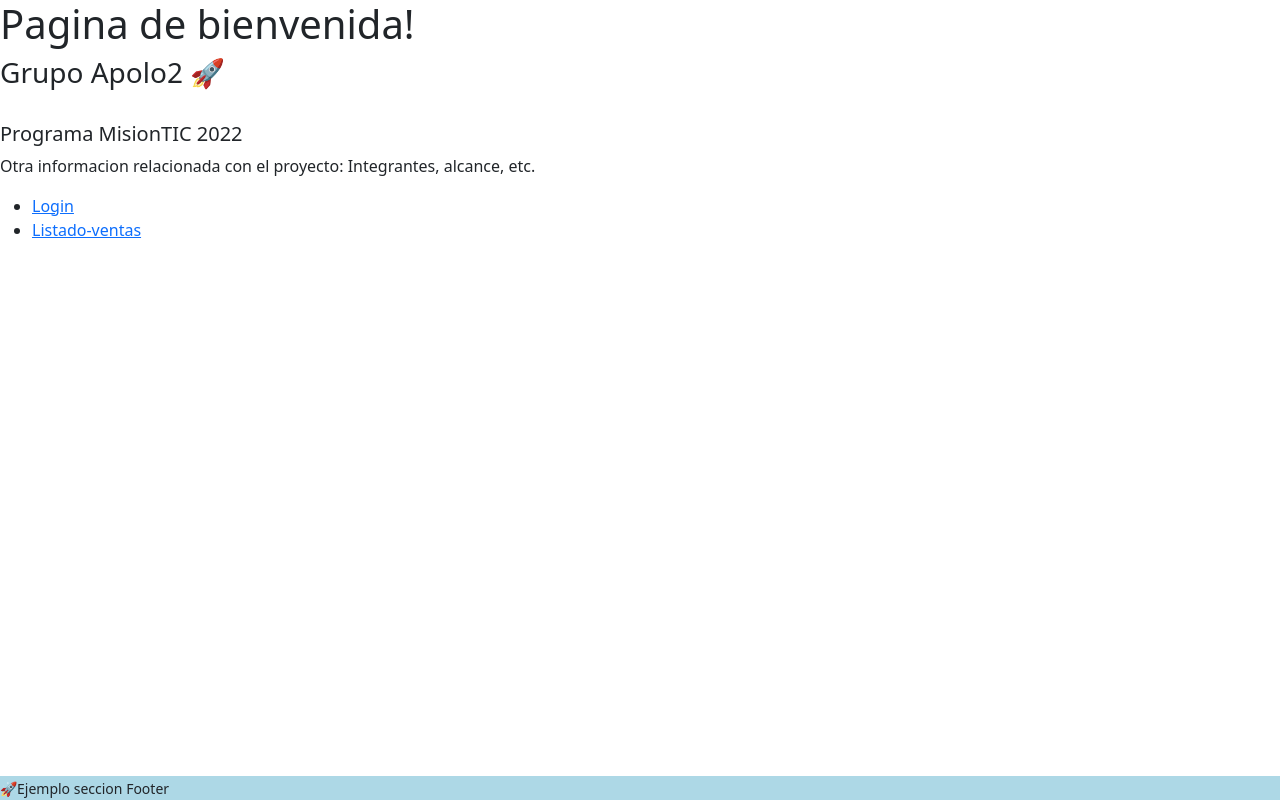
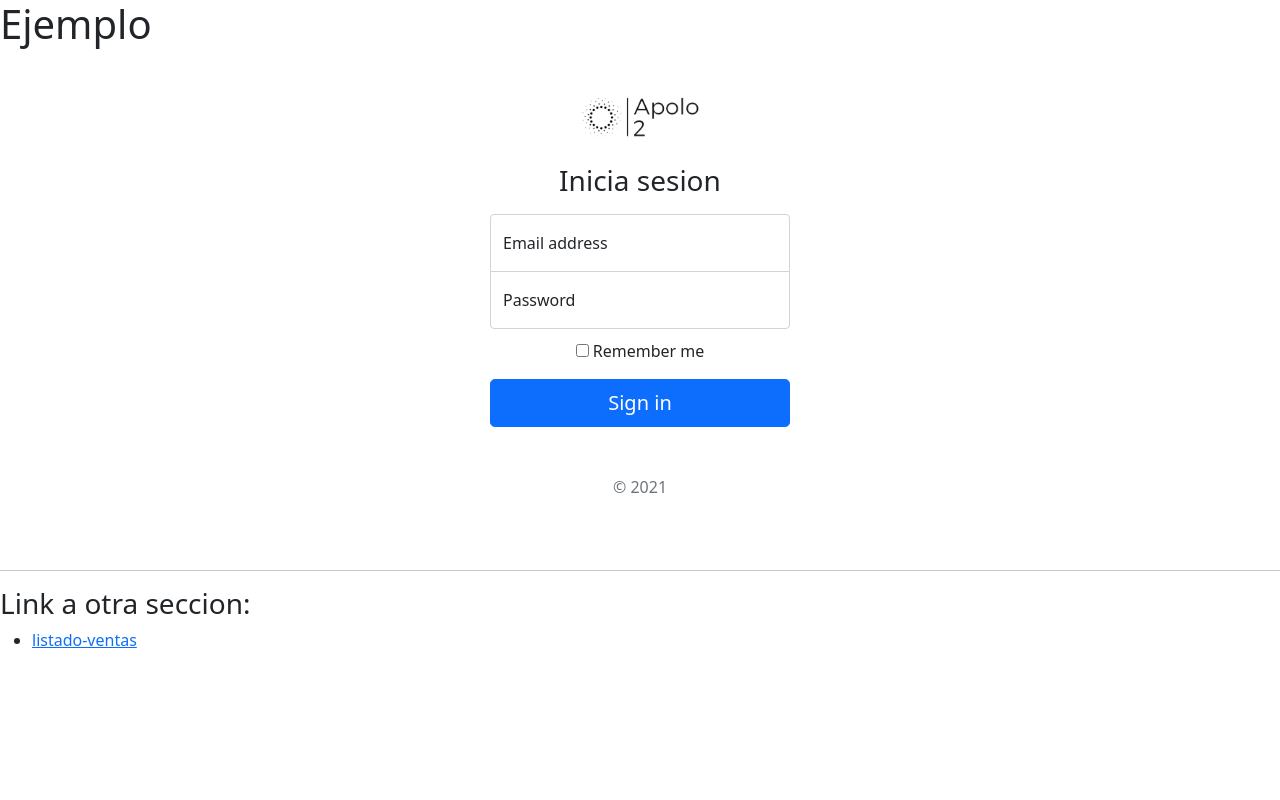
Before and after one commit to apolo-2/apolo2, a React (Create React App) app: page / in a window 1280 px wide. Built offline with nearby package versions, Linux system fonts and the light colour scheme.

Commit message:
Revert "A2 21 interfaz login"

```diff
--- a/src/App.jsx
+++ b/src/App.jsx
@@ -1,7 +1,5 @@
-import Layout from 'layouts/Layout';
 import Index from 'pages';
 import ListadoVentasInfoPage from 'pages/listado-ventas';
-import LoginFormInfoPage from 'pages/login';
 import { BrowserRouter as Router, Switch, Route } from 'react-router-dom';
 import 'styles/styles.css';
 
@@ -9,11 +7,7 @@ function App() {
   return (
     <div className='App'>
       <Router>
-        <Layout>
         <Switch>
-            <Route path='/login'>
-              <LoginFormInfoPage />
-            </Route>
           <Route path='/listado-ventas'>
             <ListadoVentasInfoPage />
           </Route>
@@ -21,9 +15,7 @@ function App() {
             <Index />
           </Route>
         </Switch>
-        </Layout>
       </Router>
-
     </div>
   );
 }
--- a/src/components/Footer.jsx
+++ /dev/null
@@ -1,12 +0,0 @@
-
-import React from 'react'
-
-const Footer = () => {
-    return (
-        <footer>
-            <small> 🚀Ejemplo seccion Footer</small>
-        </footer>
-    )
-}
-
-export default Footer
--- a/src/components/LoginForm.jsx
+++ b/src/components/LoginForm.jsx
@@ -6,24 +6,24 @@ function LoginForm({ imagen }) {
       <main className='form-signin'>
         <form>
           <img className='mb-4' src={imagen} alt='' width='120'  />
-          <h1 className='h4 mb-3 fw-normal'>Inicia sesión</h1>
+          <h1 className='h3 mb-3 fw-normal'>Inicia sesion</h1>
 
           <div className='form-floating'>
             <input type='email' className='form-control' id='floatingInput' placeholder='name@example.com' />
-            <label for='floatingInput'>Email</label>
+            <label for='floatingInput'>Email address</label>
           </div>
           <div className='form-floating'>
-            <input type='password' className='form-control' id='floatingPassword' placeholder='Contraseña' />
-            <label for='floatingPassword'>Contraseña</label>
+            <input type='password' className='form-control' id='floatingPassword' placeholder='Password' />
+            <label for='floatingPassword'>Password</label>
           </div>
 
           <div className='checkbox mb-3'>
             <label>
-              <input type='checkbox' value='remember-me' /> Recordar usuario
+              <input type='checkbox' value='remember-me' /> Remember me
             </label>
           </div>
-          <button className='w-100 btn btn-lg btn-primary' type='submit'>Ingresar</button>
-          <p className='mt-5 mb-3 text-muted'>&copy; 2021 Equipo Apolo2</p>
+          <button className='w-100 btn btn-lg btn-primary' type='submit'>Sign in</button>
+          <p className='mt-5 mb-3 text-muted'>&copy; 2021</p>
         </form>
       </main>
     </div>
--- a/src/layouts/Layout.jsx
+++ /dev/null
@@ -1,15 +0,0 @@
-// import Header from 'components/Header';
-import Footer from 'components/Footer';
-import React from 'react';
-
-const Layout = ({ children }) => {
-  return (
-    <div className='mainContainer'>
-      {/* <Header /> */}
-      <main>{children}</main>
-      <Footer />
-    </div>
-  );
-};
-
-export default Layout;
--- a/src/pages/index.jsx
+++ b/src/pages/index.jsx
@@ -1,27 +1,32 @@
+import ListadoVentas from 'components/ListadoVentas';
 import LoginForm from 'components/LoginForm';
 // import logo from 'media/logo.png';
 // import borderCollie from 'media/borderCollie.jpg';
 // import rhodesian from 'media/rhodesian.jpg';
  import logoApolo from 'media/apolo_logo.png';
- import { Link } from 'react-router-dom';
+
 
 function Index() {
   return (
-          <section>
-            <h1>Pagina de bienvenida!</h1>
-            <h3>Grupo Apolo2 🚀</h3>
-            <br />
-            <h5>Programa MisionTIC 2022</h5>
-            <p>Otra informacion relacionada con el proyecto: Integrantes, alcance, etc.</p>
-            <ul>
-              <li>
-                <Link to='/login'>Login</Link>
-              </li>
-              <li>
-                <Link to='/listado-ventas'>Listado-ventas</Link>
-              </li>
-            </ul>
-          </section>
+    <div>
+      <header>
+        <h1>Ejemplo</h1>
+        <br />
+      </header>
+      <main>
+        <LoginForm imagen={logoApolo} />
+        <br />
+        <hr />
+        <h3>Link a otra seccion:</h3>
+        <ul>
+            <li>
+                <a href='/listado-ventas'>listado-ventas </a>
+            </li>
+        </ul>
+      </main>
+      <footer></footer>
+    </div>
+    // <LoginForm imagen={logoApolo} />
   );
 }
 
--- a/src/pages/login.jsx
+++ /dev/null
@@ -1,12 +0,0 @@
-import LoginForm from 'components/LoginForm';
-import logoApolo from 'media/apolo_logo.png';
-
-function LoginFormInfoPage() {
-    return  (
-            <main>
-                <LoginForm imagen={logoApolo} />
-            </main>
-    );
-  }
-
-  export default LoginFormInfoPage;
--- a/src/styles/styles.css
+++ b/src/styles/styles.css
@@ -1,4 +1,5 @@
 /* test  borrar*/
+
 table, tr, td{
     border: 2px;
     border-color: gray;
@@ -71,22 +72,3 @@ body {
 #loginForm{
     margin-top: 10%;
 }
-
-/* daniel css proyecto */
-.mainContainer {
-  display: flex;
-  flex-direction: column;
-  height: 100vh;
-  overflow-y: hidden;
-}
-
-.mainContainer > main {
-  height: 100%;
-  overflow-y: scroll;
-}
-
-
-/* footer */
-footer{
-  background-color: lightblue;
-}
```
Lines whose indentation alone changed are shown as unchanged.
